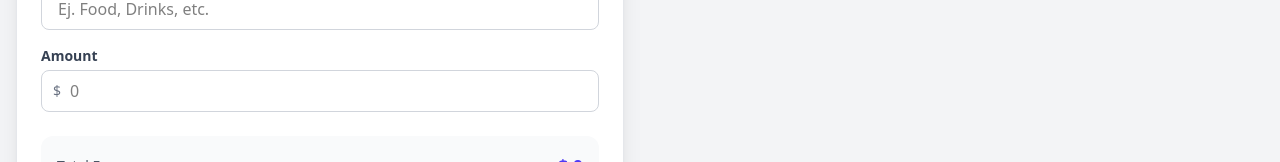
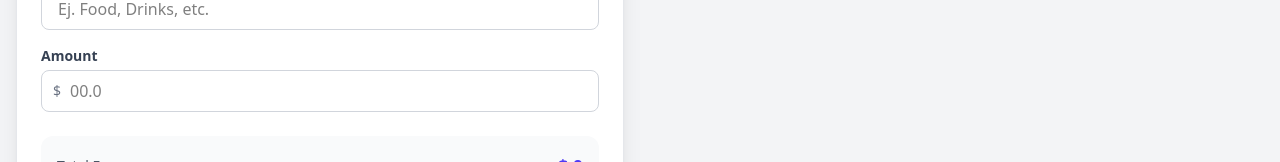
Before and after one commit to Lujan2408/party_metrics_eBFactory, a React (Vite) app: page / in a window 1280 px wide. Both pictures are taken after a click on the button "Expenses". Shown: the part 369-531 px from the top of the page. Built offline with nearby package versions, Linux system fonts and the light colour scheme.

Commit message:
refactor/documented ExpenseForm component to enhance code readability; remove unsed function

```diff
--- a/src/components/ExpenseForm.tsx
+++ b/src/components/ExpenseForm.tsx
@@ -1,10 +1,7 @@
-import { useState } from "react"
 import { useAppStore } from "../stores/useAppStore"
 import { formatCurrency } from "../helpers/formatCurrency"
 import { useForm } from "react-hook-form"
 import Error from "./Error"
-import ExpenseCharts from "./charts/ExpenseCharts"
-import { createPortal } from "react-dom"
 
 type FormInputs = {
   category: string;
@@ -12,32 +9,18 @@ type FormInputs = {
 }
 
 export default function ExpenseForm() {
-  const [showCharts, setShowCharts] = useState(false);
-  const addExpense = useAppStore((state) => state.addExpense)
-  const totalExpenses = useAppStore((state) => state.totalExpenses)
-  const expensesByCategory = useAppStore((state) => state.expensesByCategory)
 
+  const { addExpense, totalExpenses, expensesByCategory } = useAppStore()
+  // React hook form
   const { register, handleSubmit, reset, formState: { errors } } = useForm<FormInputs>()
 
+  // This function is called when the form is submitted. It adds the expense to the store and resets the form.
   const onSubmit = (data: FormInputs) => {
     addExpense(data.category.trim(), parseFloat(data.amount))
-    setShowCharts(true)
     reset()
   }
 
-  // Render charts in the designated container
-  const renderCharts = () => {
-    const chartsContainer = document.getElementById('charts-container');
-    if (!chartsContainer) return null;
-
-    return createPortal(
-      <ExpenseCharts />,
-      chartsContainer
-    );
-  }
-
   return (
-    <>
     <div className="bg-white rounded-2xl shadow-xl border border-gray-200 p-6">
       <h2 className="text-2xl font-bold text-center text-indigo-700 mb-2">
         Expense Registration
@@ -63,6 +46,7 @@ export default function ExpenseForm() {
               required: 'The category is required'
             })}
           />
+          {/* Here we show the error message if the category is empty */}
           {errors.category && <Error>{errors.category.message}</Error>}
         </div>
 
@@ -81,11 +65,11 @@ export default function ExpenseForm() {
               type="number"
               id="amount"
               className="w-full pl-7 px-4 py-2 border border-gray-300 rounded-lg focus:outline-none focus:ring-2 focus:ring-indigo-500"
-                placeholder="0"
+              placeholder="00.0"
               {...register("amount", {
                 required: 'The amount is required',
-                  min: { value: 0.01, message: 'Amount must be greater than 0' },
-                  validate: (value) => parseFloat(value) > 0 || 'Amount must be greater than 0'
+                min: { value: 1, message: 'Amount must be greater than 0' },
+                validate: (value) => parseFloat(value) > 0 || 'Amount must be greater than 0' // This is a custom validation function that checks if the amount is greater than 0.
               })}
             />
           </div>
@@ -103,12 +87,14 @@ export default function ExpenseForm() {
             </span>
           </div>
 
+          {/* Here we show the expenses by category */}
           {Object.entries(expensesByCategory).length > 0 ? (
             <div className="space-y-2">
               <h3 className="text-sm font-semibold text-gray-700">
                 Expenses by Category:
               </h3>
               <div className="space-y-1">
+                {/* Here we do map method to iterate over the expenses by category. And the we show the category and the total amount of the expense. on the screen */}
                 {Object.entries(expensesByCategory).map(([cat, total]) => (
                   <div
                     key={cat}
@@ -137,9 +123,5 @@ export default function ExpenseForm() {
         </button>
       </form>
     </div>
-
-      {/* Render charts using portal */}
-      {showCharts && renderCharts()}
-    </>
   );
 }
```
Lines whose indentation alone changed are shown as unchanged.
